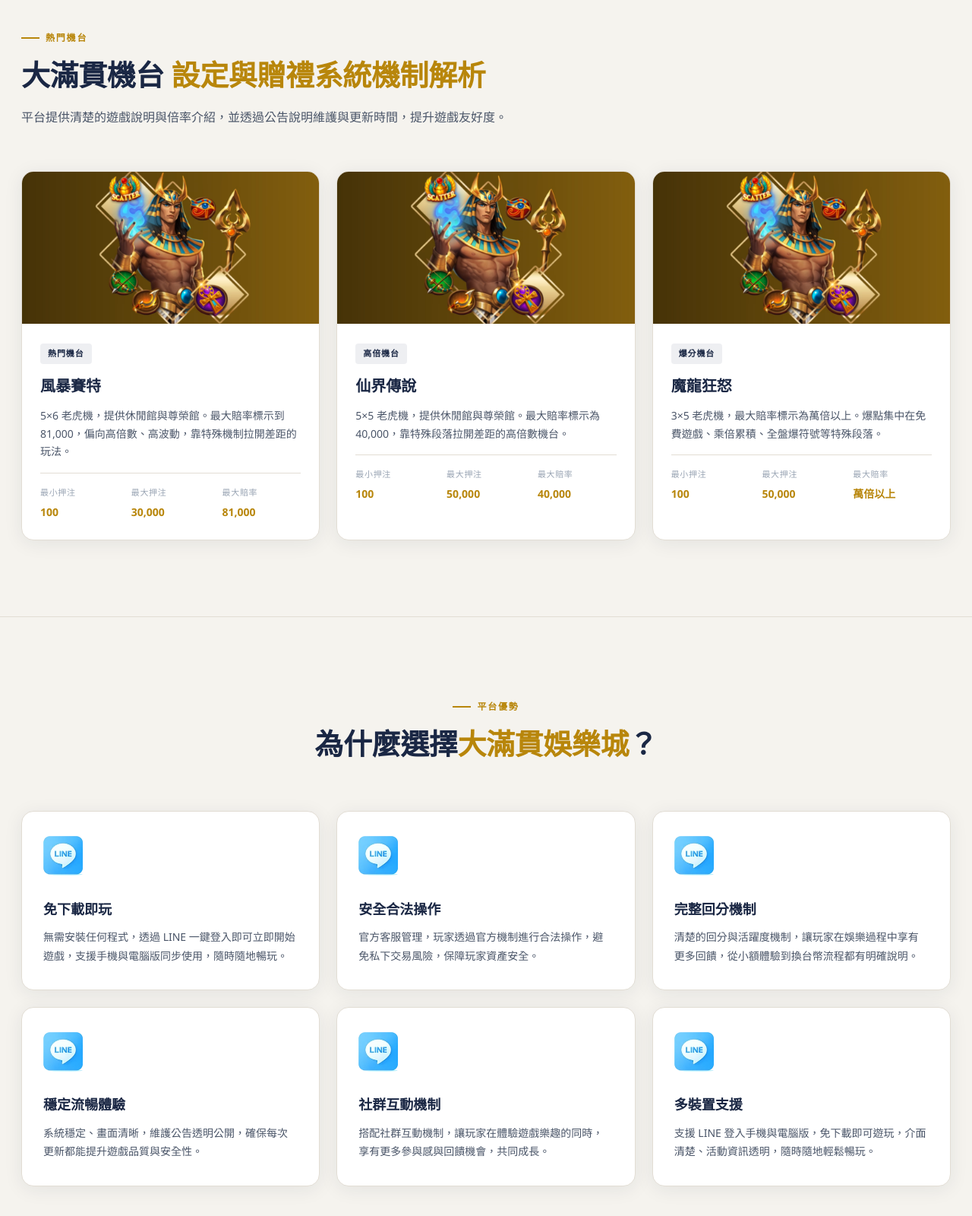
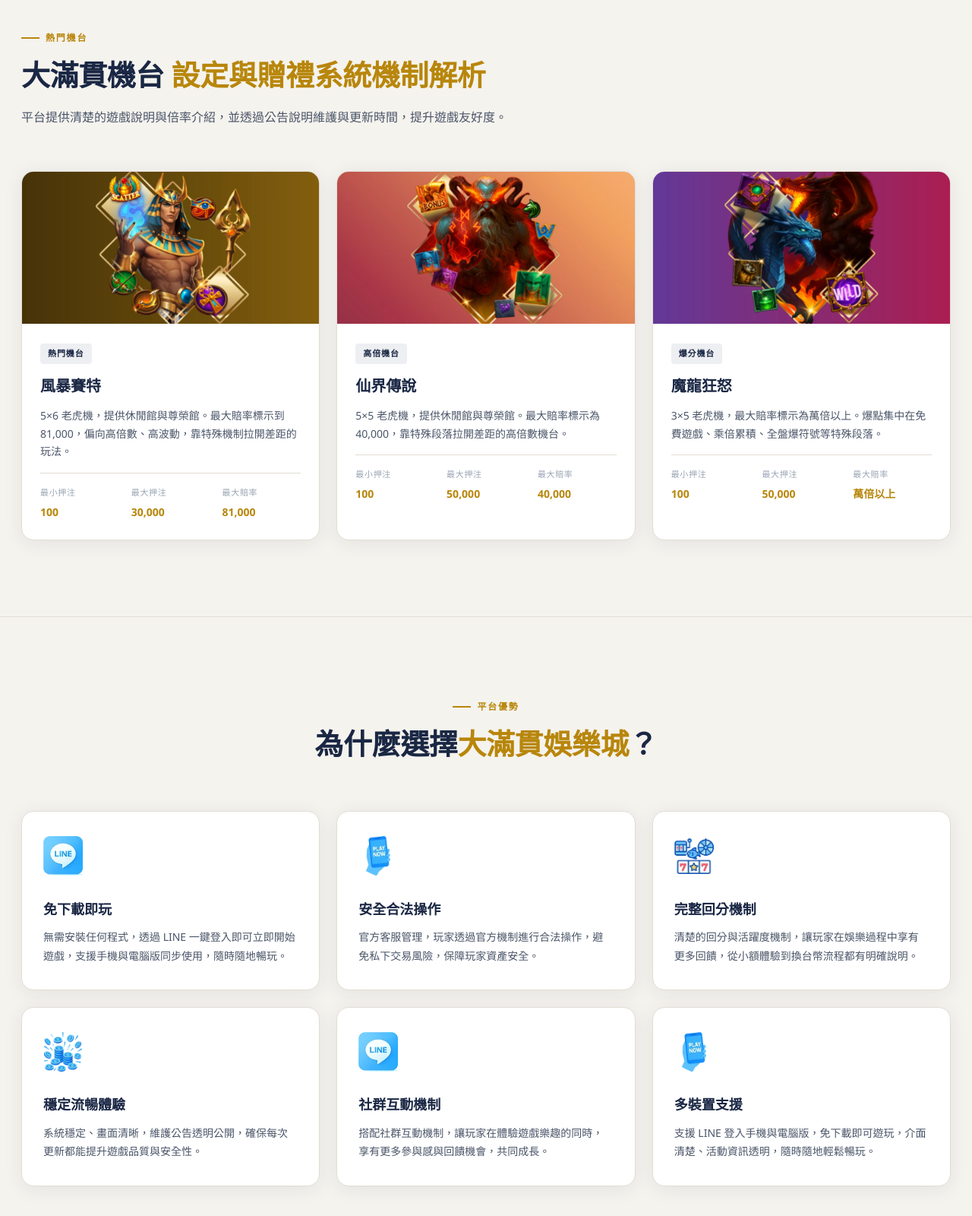
Before and after one commit to miachan02090825/gds-site, a plain HTML site: page white.html in a window 1280 px wide. Shown: the part 2080-3680 px from the top of the page at 76% size. Drawn offline with Linux system fonts and the light colour scheme.

Commit message:
Fix image rotation: icons & game banners now cycle correctly

```diff
--- a/white.html
+++ b/white.html
@@ -470,19 +470,19 @@
       </div>
 
       <div class="card">
-        <img class='card-icon' src='images/icon2.avif' alt='遊戲圖示' style='object-fit:contain;'>
+        <img class='card-icon' src='images/icon3.avif' alt='遊戲圖示' style='object-fit:contain;'>
         <h3>大滿貫機台</h3>
         <p>每款機台設定不同波動與回饋邏輯，玩家可依自身預算與風格選擇。最熱街機包含風暴賽特和獵龍戰紀3。</p>
       </div>
 
       <div class="card">
-        <img class='card-icon' src='images/icon2.avif' alt='遊戲圖示' style='object-fit:contain;'>
+        <img class='card-icon' src='images/icon4.avif' alt='遊戲圖示' style='object-fit:contain;'>
         <h3>大滿貫魚機</h3>
         <p>熱門魚機系列，操作流暢、畫面精緻，帶來刺激暢快的娛樂體驗。適合各種押注預算的玩家輕鬆參與。</p>
       </div>
 
       <div class="card">
-        <img class='card-icon' src='images/icon2.avif' alt='遊戲圖示' style='object-fit:contain;'>
+        <img class='card-icon' src='images/icon5.avif' alt='遊戲圖示' style='object-fit:contain;'>
         <h3>大滿貫麻將</h3>
         <p>經典大滿貫麻將玩法，結合傳統策略與現代線上體驗，讓喜愛麻將的玩家隨時隨地享受牌局樂趣。</p>
       </div>
@@ -518,7 +518,7 @@
 
       <!-- 仙界傳說 -->
       <div class="game-card">
-        <img class='game-card-img' src='images/storm-sette.avif' alt='遊戲機台圖' style='object-fit:cover;'>
+        <img class='game-card-img' src='images/fairy-legend.avif' alt='遊戲機台圖' style='object-fit:cover;'>
         <div class="game-card-body">
           <span class="game-tag">高倍機台</span>
           <h3>仙界傳說</h3>
@@ -533,7 +533,7 @@
 
       <!-- 魔龍狂怒 -->
       <div class="game-card">
-        <img class='game-card-img' src='images/storm-sette.avif' alt='遊戲機台圖' style='object-fit:cover;'>
+        <img class='game-card-img' src='images/dragon-rage.avif' alt='遊戲機台圖' style='object-fit:cover;'>
         <div class="game-card-body">
           <span class="game-tag">爆分機台</span>
           <h3>魔龍狂怒</h3>
@@ -566,17 +566,17 @@
         <p>無需安裝任何程式，透過 LINE 一鍵登入即可立即開始遊戲，支援手機與電腦版同步使用，隨時隨地暢玩。</p>
       </div>
       <div class="card">
-        <img class='card-icon' src='images/icon2.avif' alt='遊戲圖示' style='object-fit:contain;'>
+        <img class='card-icon' src='images/icon3.avif' alt='遊戲圖示' style='object-fit:contain;'>
         <h3>安全合法操作</h3>
         <p>官方客服管理，玩家透過官方機制進行合法操作，避免私下交易風險，保障玩家資產安全。</p>
       </div>
       <div class="card">
-        <img class='card-icon' src='images/icon2.avif' alt='遊戲圖示' style='object-fit:contain;'>
+        <img class='card-icon' src='images/icon4.avif' alt='遊戲圖示' style='object-fit:contain;'>
         <h3>完整回分機制</h3>
         <p>清楚的回分與活躍度機制，讓玩家在娛樂過程中享有更多回饋，從小額體驗到換台幣流程都有明確說明。</p>
       </div>
       <div class="card">
-        <img class='card-icon' src='images/icon2.avif' alt='遊戲圖示' style='object-fit:contain;'>
+        <img class='card-icon' src='images/icon5.avif' alt='遊戲圖示' style='object-fit:contain;'>
         <h3>穩定流暢體驗</h3>
         <p>系統穩定、畫面清晰，維護公告透明公開，確保每次更新都能提升遊戲品質與安全性。</p>
       </div>
@@ -586,7 +586,7 @@
         <p>搭配社群互動機制，讓玩家在體驗遊戲樂趣的同時，享有更多參與感與回饋機會，共同成長。</p>
       </div>
       <div class="card">
-        <img class='card-icon' src='images/icon2.avif' alt='遊戲圖示' style='object-fit:contain;'>
+        <img class='card-icon' src='images/icon3.avif' alt='遊戲圖示' style='object-fit:contain;'>
         <h3>多裝置支援</h3>
         <p>支援 LINE 登入手機與電腦版，免下載即可遊玩，介面清楚、活動資訊透明，隨時隨地輕鬆暢玩。</p>
       </div>
```
Also changed, not shown: index.html (+9 -9 lines).
